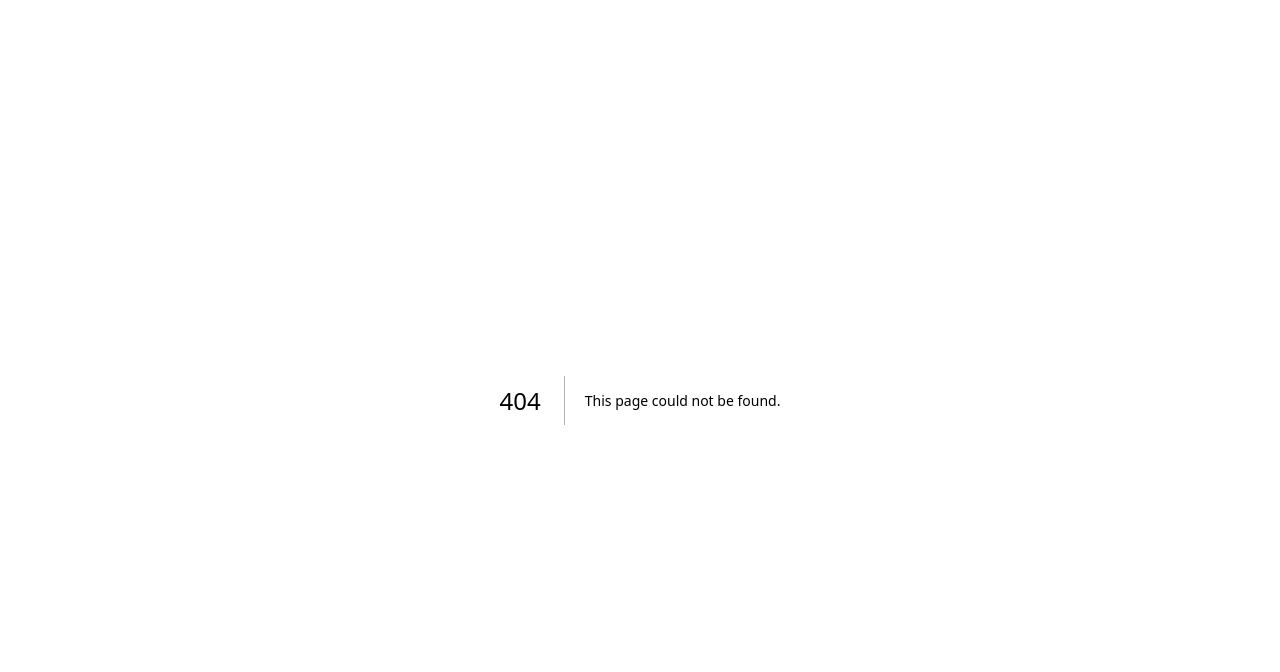
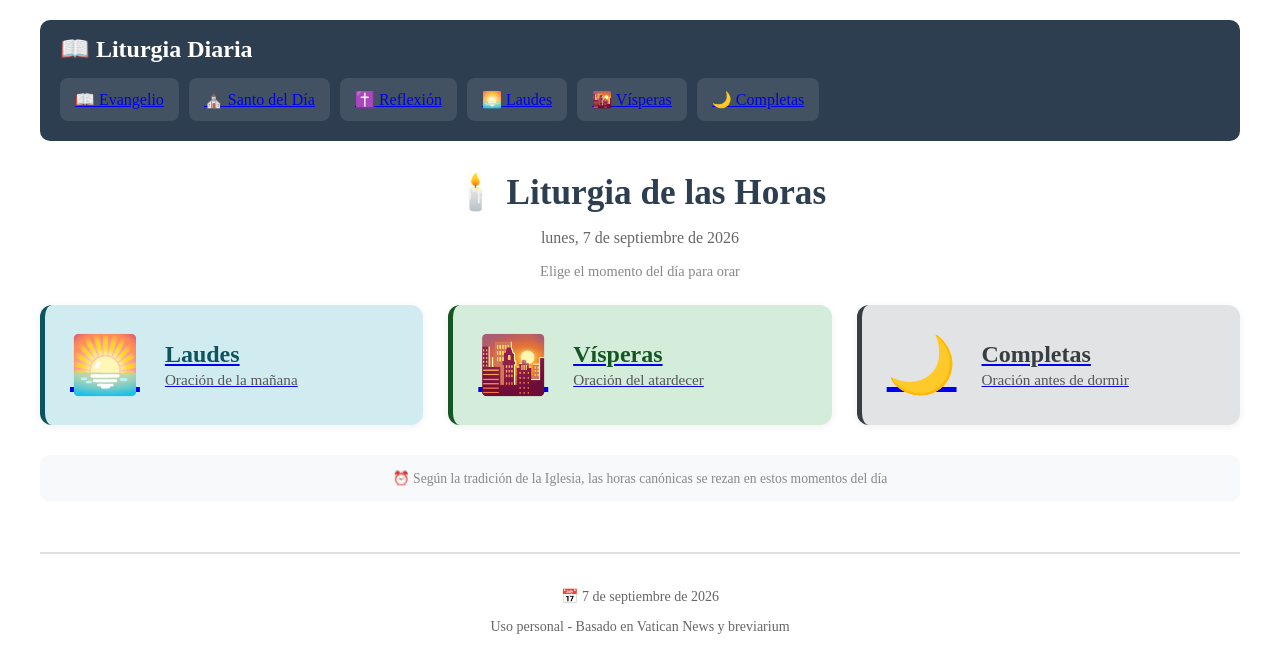
Before and after one commit to MatiasW380/liturgia-diaria, a Next.js app: page /liturgia-horas in a window 1280 px wide. Before the commit this address had no page. Shown: the top 672 px of the page. Built offline with nearby package versions, Linux system fonts and the light colour scheme.

Commit message:
Create liturgia-horas.js

```diff
--- /dev/null
+++ b/pages/liturgia-horas.js
@@ -0,0 +1,145 @@
+import Layout from '../components/Layout';
+import Link from 'next/link';
+
+export default function LiturgiaHoras() {
+  const opciones = [
+    {
+      icono: '🌅',
+      nombre: 'Laudes',
+      descripcion: 'Oración de la mañana',
+      ruta: '/laudes',
+      color: '#0c5460',
+      bg: '#d1ecf1'
+    },
+    {
+      icono: '🌇',
+      nombre: 'Vísperas',
+      descripcion: 'Oración del atardecer',
+      ruta: '/visperas',
+      color: '#155724',
+      bg: '#d4edda'
+    },
+    {
+      icono: '🌙',
+      nombre: 'Completas',
+      descripcion: 'Oración antes de dormir',
+      ruta: '/completas',
+      color: '#383d41',
+      bg: '#e2e3e5'
+    },
+  ];
+
+  return (
+    <Layout>
+      <div style={{ textAlign: 'center', marginBottom: '25px' }}>
+        <h1 style={{
+          color: '#2c3e50',
+          fontSize: 'clamp(1.5rem, 5vw, 2.2rem)',
+          marginBottom: '5px'
+        }}>
+          🕯️ Liturgia de las Horas
+        </h1>
+        <p style={{ color: '#666', fontSize: 'clamp(0.9rem, 2.5vw, 1rem)' }}>
+          {new Date().toLocaleDateString('es-ES', {
+            year: 'numeric',
+            month: 'long',
+            day: 'numeric',
+            weekday: 'long'
+          })}
+        </p>
+        <p style={{
+          color: '#888',
+          fontSize: 'clamp(0.8rem, 2vw, 0.9rem)',
+          marginTop: '5px'
+        }}>
+          Elige el momento del día para orar
+        </p>
+      </div>
+
+      <div style={{
+        display: 'grid',
+        gap: '15px',
+        gridTemplateColumns: '1fr'
+      }}>
+        {opciones.map((opcion) => (
+          <Link key={opcion.ruta} href={opcion.ruta}>
+            <div style={{
+              backgroundColor: opcion.bg,
+              padding: '20px 25px',
+              borderRadius: '12px',
+              boxShadow: '0 2px 8px rgba(0,0,0,0.06)',
+              cursor: 'pointer',
+              transition: 'transform 0.2s, box-shadow 0.2s',
+              borderLeft: `5px solid ${opcion.color}`,
+              display: 'flex',
+              alignItems: 'center',
+              gap: '20px',
+              minHeight: '80px',
+              touchAction: 'manipulation'
+            }}>
+              <span style={{
+                fontSize: 'clamp(2.5rem, 7vw, 3.5rem)',
+                flexShrink: 0
+              }}>
+                {opcion.icono}
+              </span>
+              <div>
+                <h3 style={{
+                  margin: 0,
+                  color: opcion.color,
+                  fontSize: 'clamp(1.1rem, 3.5vw, 1.5rem)'
+                }}>
+                  {opcion.nombre}
+                </h3>
+                <p style={{
+                  margin: '3px 0 0 0',
+                  color: '#555',
+                  fontSize: 'clamp(0.8rem, 2vw, 0.95rem)'
+                }}>
+                  {opcion.descripcion}
+                </p>
+              </div>
+            </div>
+          </Link>
+        ))}
+      </div>
+
+      <div style={{
+        marginTop: '30px',
+        padding: '15px',
+        backgroundColor: '#f8f9fa',
+        borderRadius: '10px',
+        textAlign: 'center',
+        fontSize: 'clamp(0.75rem, 2vw, 0.85rem)',
+        color: '#888'
+      }}>
+        ⏰ Según la tradición de la Iglesia, las horas canónicas se rezan en estos momentos del día
+      </div>
+
+      <style jsx>{`
+        @media (min-width: 600px) {
+          div {
+            grid-template-columns: 1fr 1fr !important;
+          }
+        }
+        @media (min-width: 1024px) {
+          div {
+            grid-template-columns: 1fr 1fr 1fr !important;
+            gap: 25px !important;
+          }
+        }
+        @media (hover: hover) {
+          div div:hover {
+            transform: translateY(-4px);
+            box-shadow: 0 6px 20px rgba(0,0,0,0.1);
+          }
+        }
+        @media (hover: none) {
+          div div:active {
+            transform: scale(0.97);
+          }
+        }
+      `}</style>
+    </Layout>
+  );
+}
```
